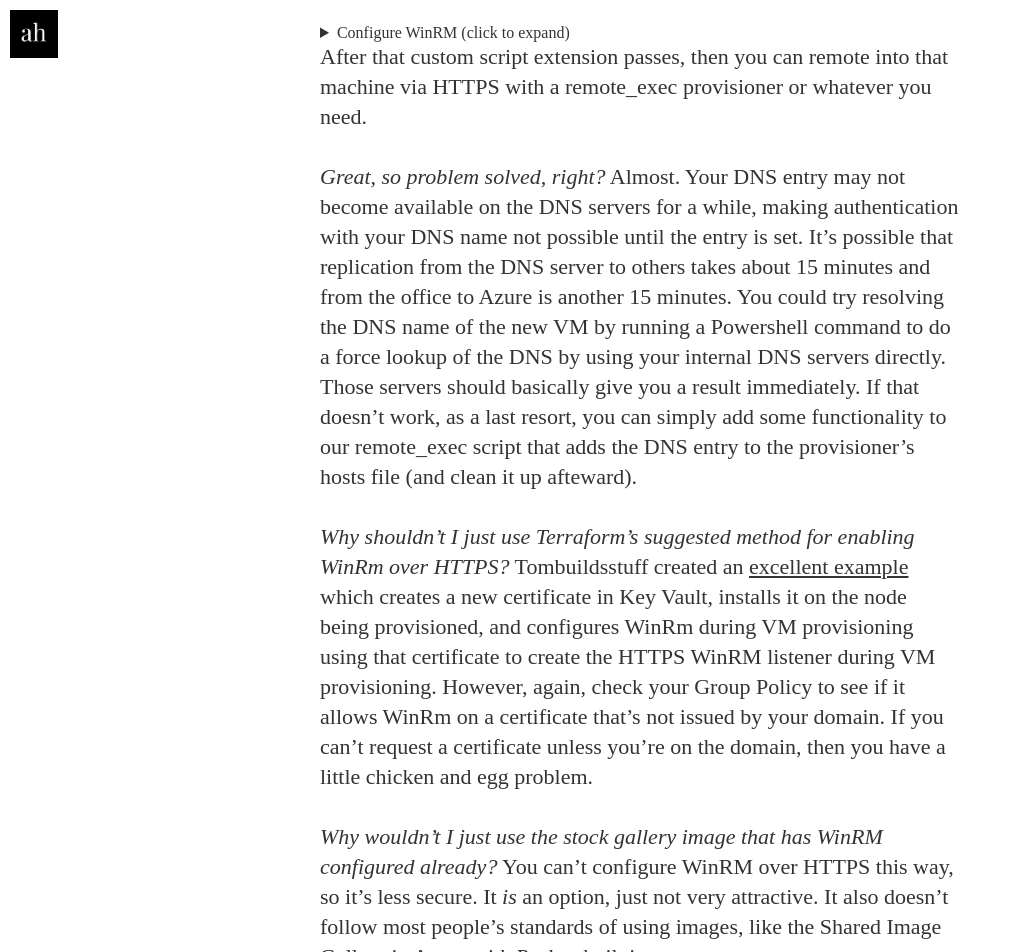
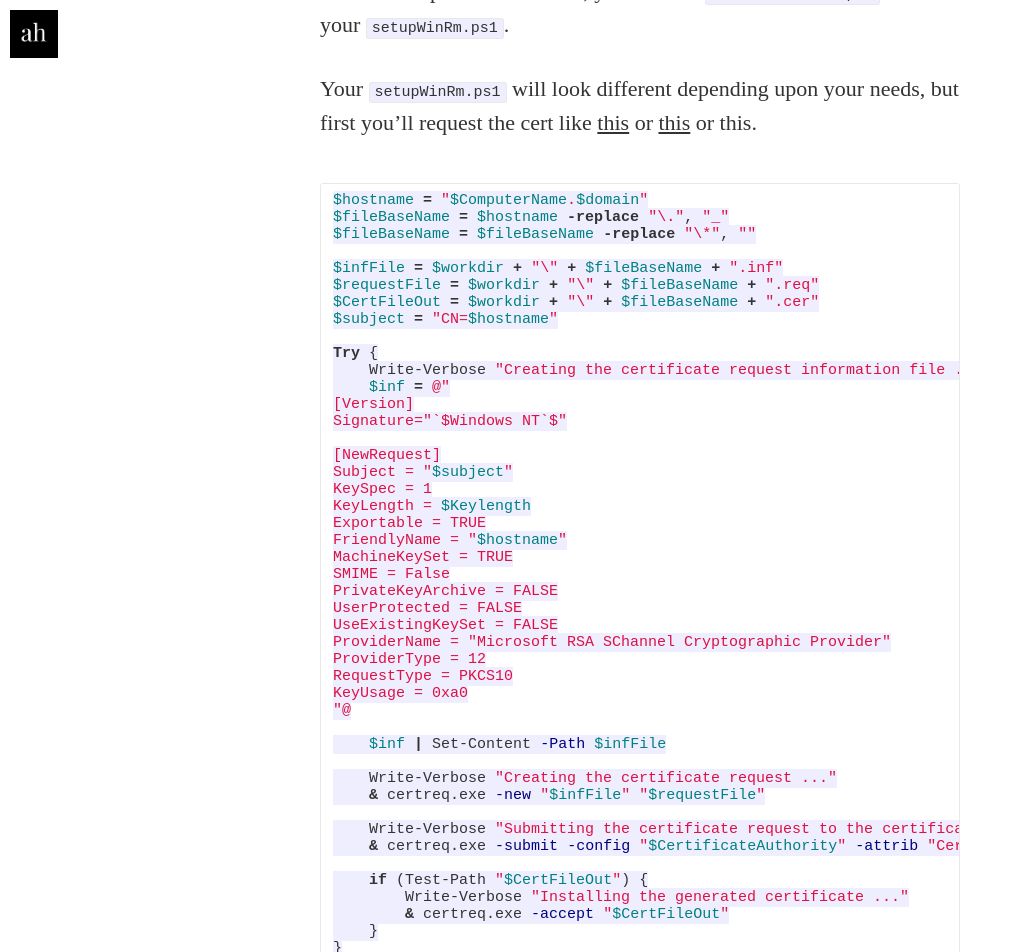
Before and after one commit to anniehedgpeth/anniehedgpeth.github.io, a Jekyll site: the page built from _posts/2019-04-17-terraform-and-winrm.md, in a window 1280 px wide and 1400 px high, scrolled down 4261 px. Shown: the top 952 px of the window, without its empty margins (0-1013 px from the left). Built offline with Jekyll 4.4.1, drawn with Linux system fonts in a browser that asks for light colours; nearby versions of some CDN libraries; some web fonts are replaced; some of the changed text lies outside the part shown.

Commit message:
troubleshooting collapsable markdown

````diff
--- a/_posts/2019-04-17-terraform-and-winrm.md
+++ b/_posts/2019-04-17-terraform-and-winrm.md
@@ -59,9 +59,6 @@
 
 Your Terraform block will look something like this:
 
-<details><summary>Extension (click to expand)</summary>
-<p>
-
 ```go
 
 resource "azurerm_virtual_machine_extension" "custom-script" {
@@ -78,15 +75,9 @@
 }
 ```
 
-</p>
-</details>
-
 See above that your `commandToExecute` has `setupWinRm.ps1` as the `$script` parameter and that you're grabbing TWO files from blob or wherever to put onto the node, your altered `elevated_shell.ps1` and your `setupWinRm.ps1`.
 
 Your `setupWinRm.ps1` will look different depending upon your needs, but first you'll request the cert like [this](https://github.com/J0F3/PowerShell/blob/master/Request-Certificate.ps1) or [this](https://4sysops.com/archives/create-a-certificate-request-with-powershell) or this.
-
-<details><summary>Request Certificate (click to expand)</summary>
-<p>
 
 ```powershell
 $hostname = "$ComputerName.$domain"
@@ -139,12 +130,7 @@
 }
 ```
 
-</p>
-</details>
-
 And then to configure WinRM, you'll grab your certificate's thumbprint and go from there. It might look like this.
-<details><summary>Configure WinRM (click to expand)</summary>
-<p>
 
 ```powershell
 Write-Host "Obtaining the Thumbprint of the CA Certificate"
@@ -164,9 +150,6 @@
 netsh advfirewall firewall add rule name="Windows Remote Management (HTTPS-In)" dir=in action=allow protocol=TCP localport=5986
 ```
 
-</p>
-</details>
-
 After that custom script extension passes, then you can remote into that machine via HTTPS with a remote_exec provisioner or whatever you need.
 
 _Great, so problem solved, right?_
````
